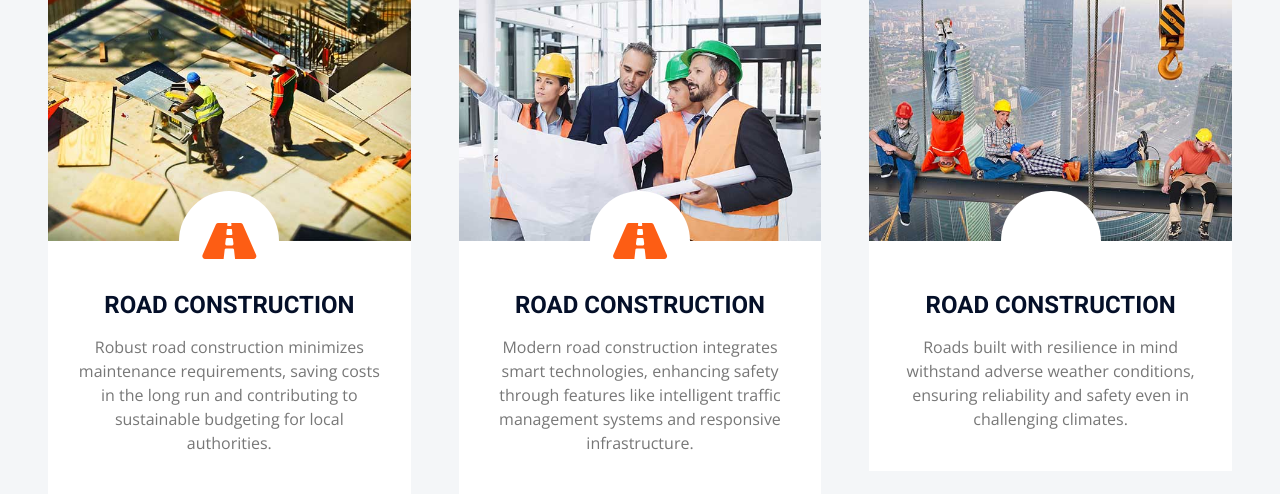
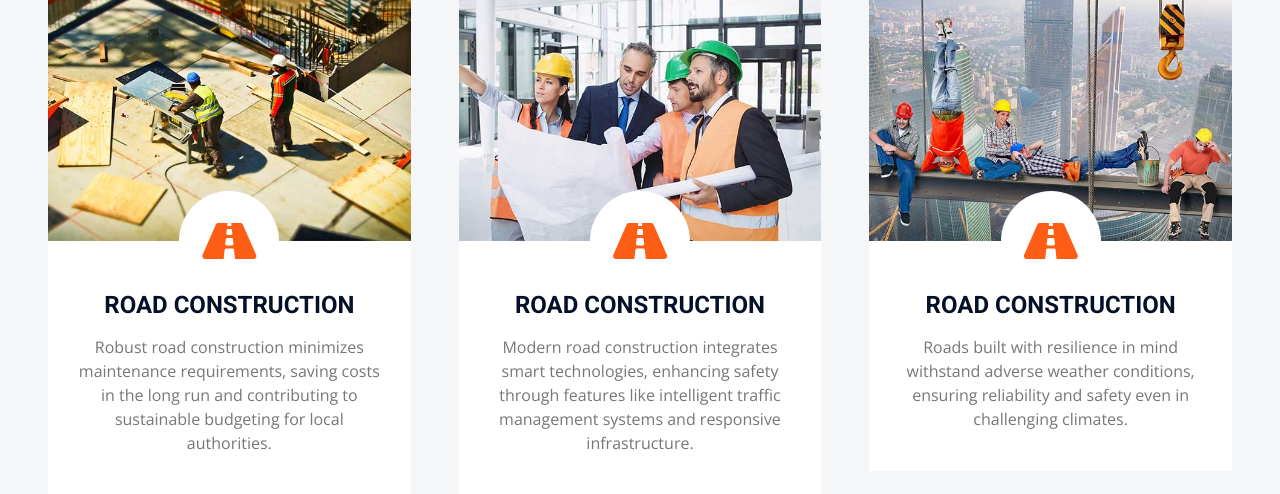
Before and after one commit to Nuel1st/construct, a Django app: page /service/ in a window 1280 px wide. Shown: the part 896-1390 px from the top of the page. Run offline with Django 5.2, Linux system fonts and the light colour scheme; some libraries are stand-ins or nearby versions.

Commit message:
Update service.html

```diff
--- a/lebtech/templates/service.html
+++ b/lebtech/templates/service.html
@@ -78,7 +78,7 @@
                 <div class="service-item bg-white rounded d-flex flex-column align-items-center text-center">
                     <img class="img-fluid" src="img/service-6.jpg" alt="">
                     <div class="service-icon bg-white">
-                        <i class="fa fa-3x fa-construction text-primary"></i>
+                        <i class="fa fa-3x fa-road text-primary"></i>
                     </div>
                     <div class="px-4 pb-4">
                         <h4 class="text-uppercase mb-3">Road Construction</h4>
```
